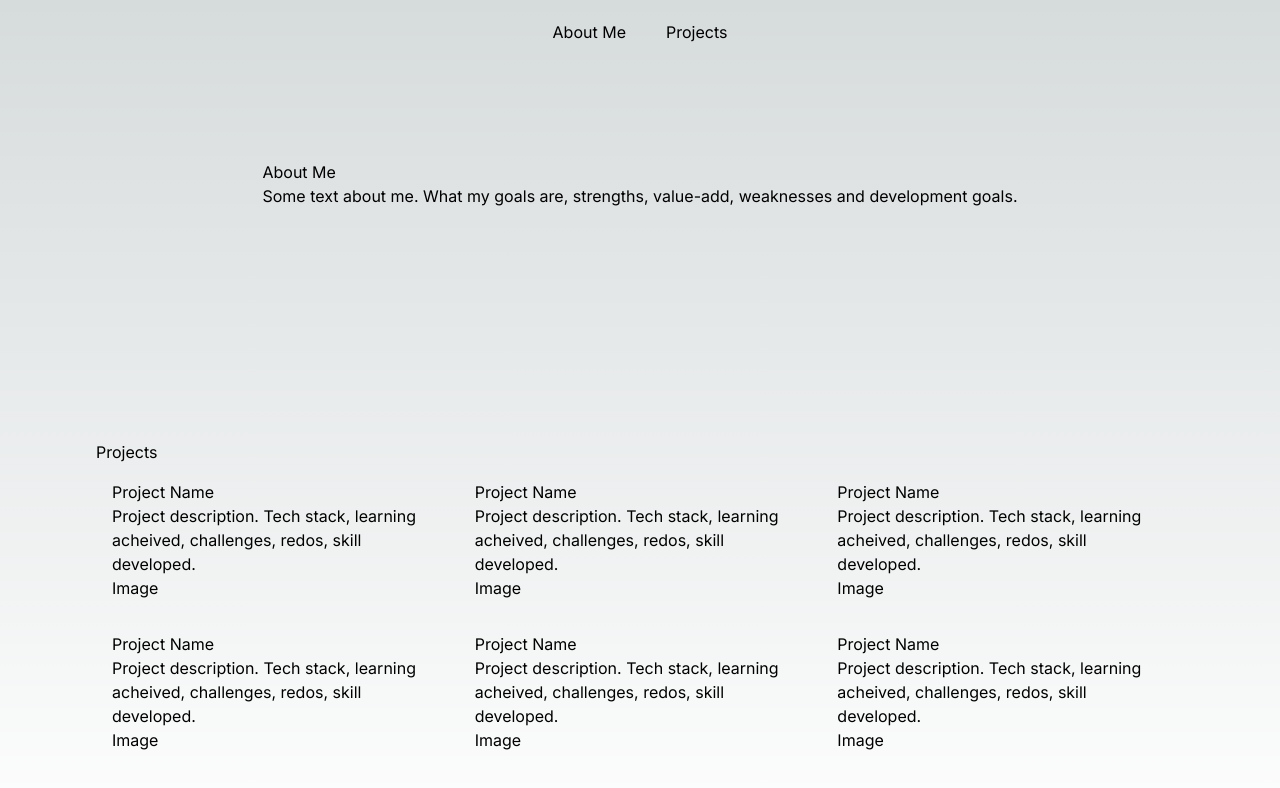
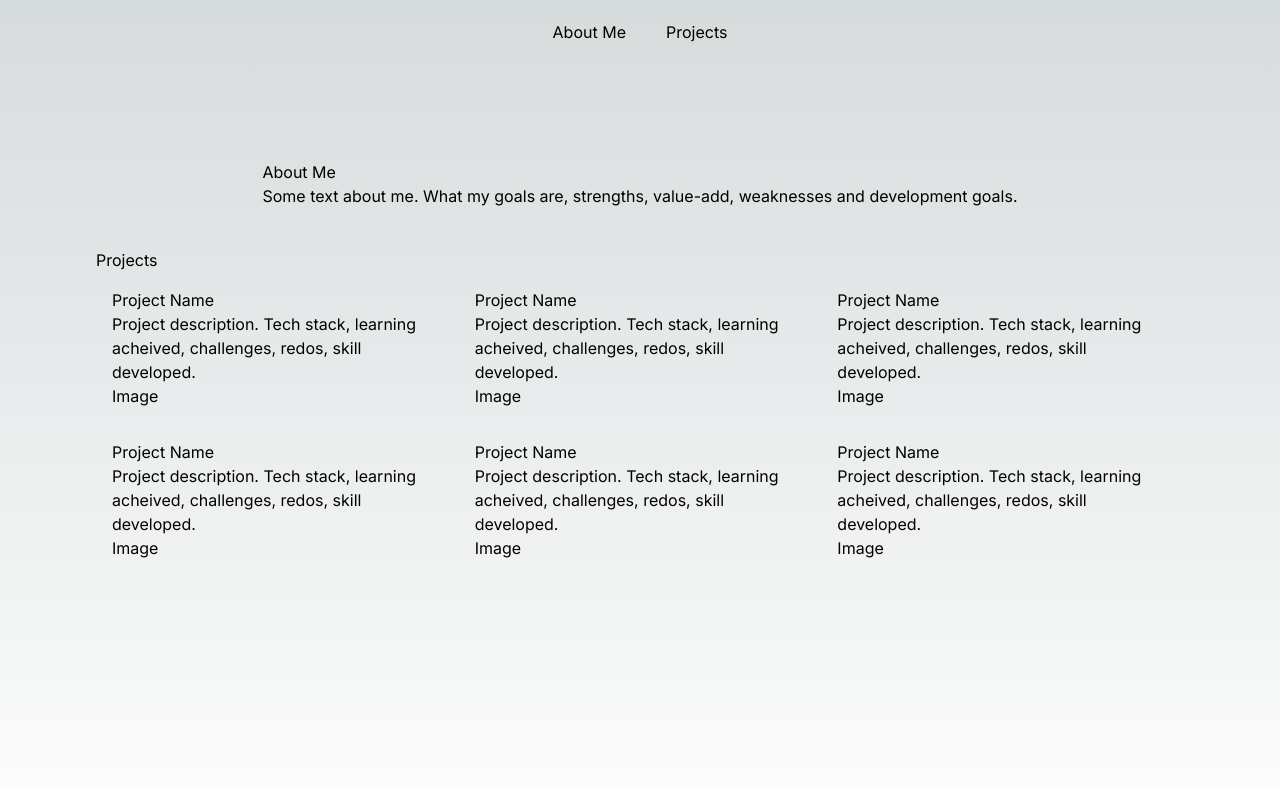
Before and after one commit to Vautheny/vautheny.github.io, a Next.js app: page / in a window 1280 px wide. Shown: the top 788 px of the page. Built offline with nearby package versions, Linux system fonts and the light colour scheme.

Commit message:
small css changes

```diff
--- a/app/components/AboutMe.tsx
+++ b/app/components/AboutMe.tsx
@@ -2,7 +2,7 @@
 
 const AboutMe = () => {
   return (
-    <div id="about-me">
+    <div id="about-me" className="pb-10">
       <h2>About Me</h2>
       <p>
         Some text about me. What my goals are, strengths, value-add, weaknesses
--- a/app/page.tsx
+++ b/app/page.tsx
@@ -3,7 +3,7 @@
 
 export default function Home() {
   return (
-    <main className="flex min-h-screen flex-col items-center justify-between p-24">
+    <main className="flex min-h-screen flex-col items-center p-24">
       <AboutMe />
       <Projects />
     </main>
--- a/tailwind.config.ts
+++ b/tailwind.config.ts
@@ -15,6 +15,5 @@
       },
     },
   },
-  plugins: [],
 }
 export default config
```
